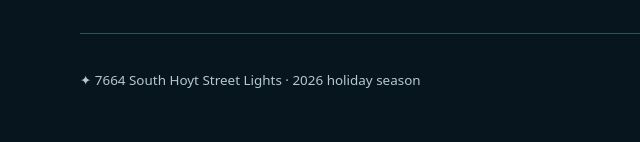
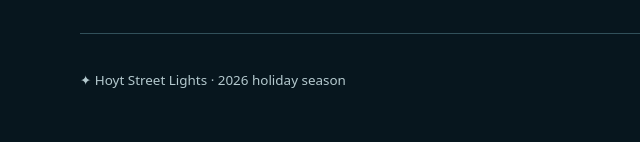
Before and after one commit to dwarre2-commits/hoyt-street-lights, a plain HTML site: page index.html in a window 1280 px wide. Shown: the part 3421-3563 px from the top of the page, 0-640 px from the left. Drawn offline with Linux system fonts and the light colour scheme.

Commit message:
Add files via upload

```diff
--- a/index.html
+++ b/index.html
@@ -21,7 +21,7 @@
 <section class="section" id="playlists"><div class="section-head"><div><div class="eyebrow">02 / The music</div><h2>Three ways to enjoy the lights.</h2><p>Explore each show's complete lineup in its programmed playing order.</p></div></div><div class="show-tabs" id="showTabs" aria-label="Choose a show" role="tablist"><button class="tab" role="tab" id="tab-christmas" data-show="christmas" aria-controls="playlist" aria-selected="true"><span class="emoji">🎄</span><strong>Christmas Lights</strong><small>13 songs · 42m 37s</small></button><button class="tab" role="tab" id="tab-nonchristmas" data-show="nonchristmas" aria-controls="playlist" aria-selected="false"><span class="emoji">🎶</span><strong>Non-Christmas</strong><small>12 songs · 48m 16s</small></button><button class="tab" role="tab" id="tab-all" data-show="all" aria-controls="playlist" aria-selected="false"><span class="emoji">✨</span><strong>All Lights</strong><small>25 songs · 1h 29m 59s</small></button></div><div class="playlist-panel" id="playlist" role="tabpanel" tabindex="0" aria-labelledby="tab-christmas"></div></section>
 <section class="section" id="visit"><div class="section-head"><div><div class="eyebrow">03 / Before you go</div><h2>Bring the holiday spirit.</h2></div></div><div class="tips"><p class="show-location"><strong>📍 Show location:</strong> Littleton, Colorado</p><div class="tips-grid"><div><h3>📻 Tune in</h3><p>Set your car radio to 90.7 FM and enjoy the music along with the lights.</p></div><div><h3>🚗 Be a good neighbor</h3><p>Keep driveways and roadways clear, park legally, and keep your radio at a considerate volume.</p></div><div><h3>🌟 Make it a tradition</h3><p>Bring your family, enjoy a different playlist on another night, and check the calendar before visiting.</p></div></div></div></section>
 <section class="section" id="video"><div class="section-head"><div><div class="eyebrow">04 / Watch the lights</div><h2>Watch our light show.</h2><p>Enjoy Hoyt Street Lights on YouTube.</p></div></div><div class="tips"><a class="btn primary" href="https://youtu.be/mLOj74cacXg" target="_blank" rel="noopener noreferrer">▶ Watch on YouTube</a></div></section></main>
-<footer class="footer"><span>✦ 7664 South Hoyt Street Lights · 2026 holiday season</span><div style="display:flex;gap:8px;flex-wrap:wrap"><button class="btn" id="installApp">Install app</button><button class="btn" id="shareApp">Share show</button><button class="btn" onclick="window.print()">Print schedule</button></div><p id="appHelp" role="status" style="width:100%"></p></footer></div>
+<footer class="footer"><span>✦ Hoyt Street Lights · 2026 holiday season</span><div style="display:flex;gap:8px;flex-wrap:wrap"><button class="btn" id="installApp">Install app</button><button class="btn" id="shareApp">Share show</button><button class="btn" onclick="window.print()">Print schedule</button></div><p id="appHelp" role="status" style="width:100%"></p></footer></div>
 <script>
 'use strict';
 
```
